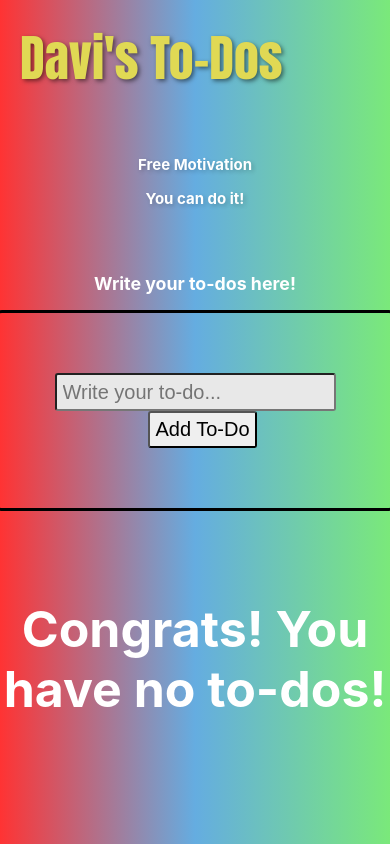
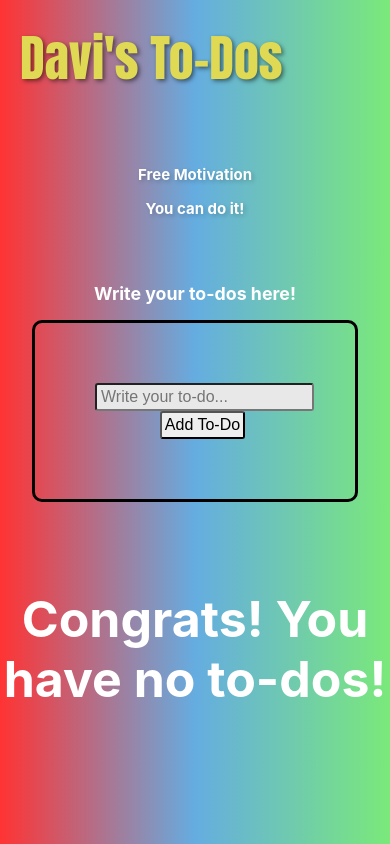
Before and after one commit to DaviZCodes/React-To-Do-List, a React (Create React App) app: page / in a window 390 px wide. Built offline with nearby package versions, Linux system fonts and the light colour scheme.

Commit message:
fixed responsiveness

```diff
--- a/src/App.css
+++ b/src/App.css
@@ -1,5 +1,14 @@
 .App {
   text-align: center;
+}
+
+.List {
+  display: flex;
+  flex-direction: column;
+  align-items: center;
+  text-align: center;
+  white-space: pre-wrap;
+  word-break: break-word;
 }
 
 .App-header {
@@ -21,6 +30,9 @@
 .desc {
   display: inline;
   text-shadow: 0.2px 0.3px 4px rgba(0, 0, 0, 0.2);
+  word-wrap: break-all;
+  white-space: normal;
+  text-align: center;
 }
 
 .Add-To-Do {
@@ -30,6 +42,14 @@
   border-width: 3px;
   border-color: black;
   padding: 60px;
+
+  @media (max-width: 450px) {
+    max-width: 200px;
+  }
+
+  @media (max-width: 350px) {
+    max-width: 100px;
+  }
 }
 
 #title {
@@ -41,6 +61,10 @@
   top: 20px;
   cursor: pointer;
   text-shadow: 2px 2px 4px rgba(0, 0, 0, 0.5);
+
+  @media (max-width: 350px) {
+    font-size: 30px;
+  }
 }
 
 #head {
@@ -53,7 +77,23 @@
   border-radius: 3px;
   padding: 6px;
   background-color: hsl(0, 0%, 91%);
+
+  @media (max-width: 350px) {
+    font-size: 12px;
+    padding: 2px;
+    height: 12px;
+    max-width: 130px;
+  }
 }
+
+@media (max-width: 450px) {
+  #input.smaller {
+    height: 16px;
+    font-size: 16px;
+    padding: 4px;
+  }
+}
+
 
 #button {
   margin-left: 15px;
@@ -61,6 +101,11 @@
   cursor: pointer;
   padding: 5px;
   border-radius: 3px;
+
+  @media (max-width: 450px) {
+      font-size: 16px;
+      padding: 3px;
+    }
 }
 
 #Delete {
--- a/src/App.tsx
+++ b/src/App.tsx
@@ -106,7 +106,7 @@ function App(){
         <header id = "head"> Write your to-dos here! </header>
 
         <div className = "Add-To-Do">
-          <input type = "text" id = "input" placeholder="Write your to-do..."
+          <input type = "text" id = "input" placeholder="Write your to-do..." className="smaller"
             value = {toDo} onChange = {item => settoDo(item.target.value)} onKeyDown = {handleKeypress}>
             </input>
           <button id = "button" onClick = {addTodo}> Add To-Do </button>
```
